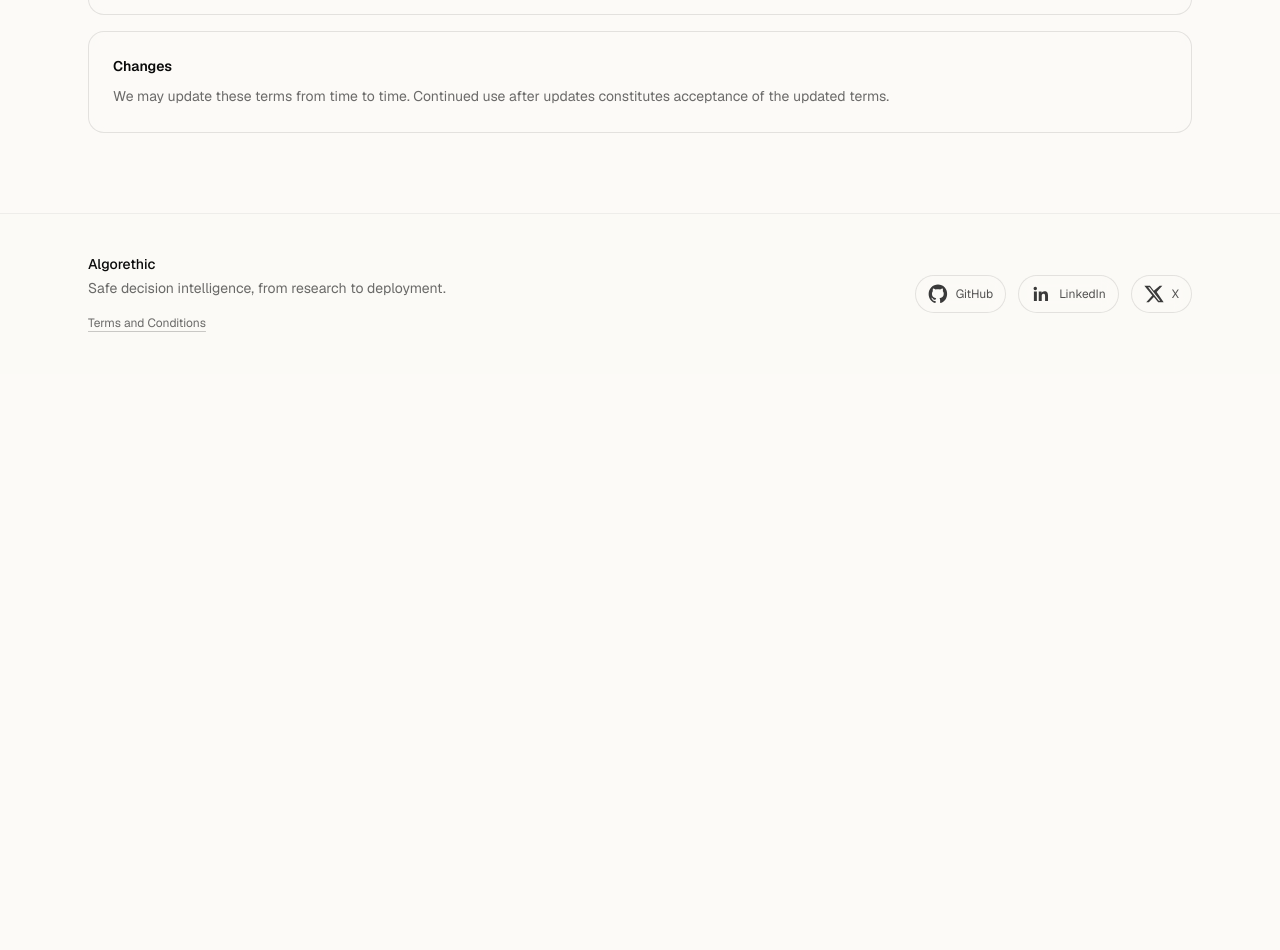
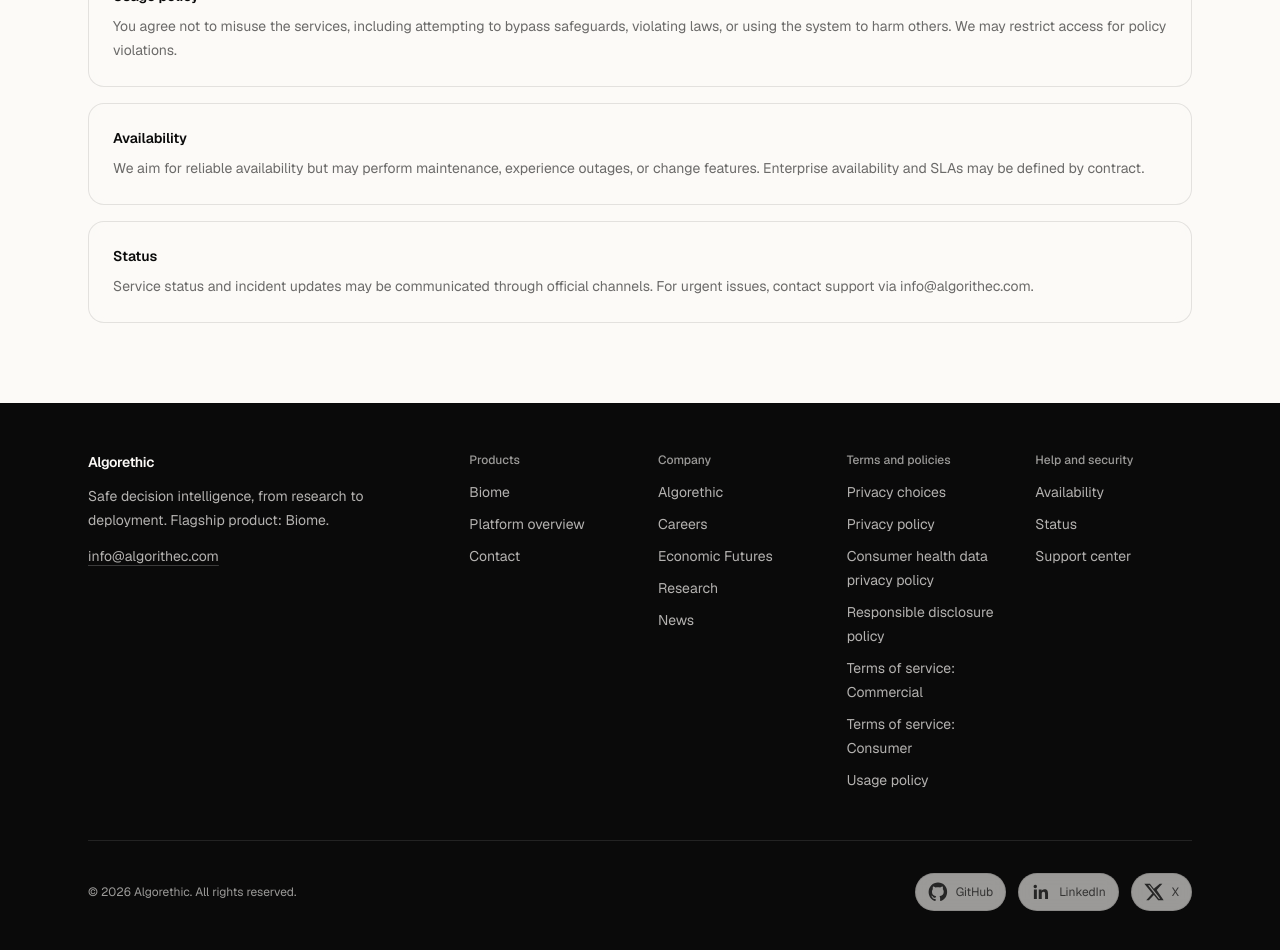
Before and after one commit to Algorithec/Algorithec-Website, a Next.js app in the folder tessarc/: page /terms in a window 1280 px wide. Shown: the part 1120-2070 px from the top of the page. Before the commit the page ends 1494 px from the top, so only its background shows below. Built offline with nearby package versions, Linux system fonts and the light colour scheme.

Commit message:
updating the footer section based on the requireents

```diff
--- a/tessarc/src/app/terms/page.tsx
+++ b/tessarc/src/app/terms/page.tsx
@@ -1,15 +1,61 @@
 export default function TermsPage() {
+  const sections = [
+    {
+      id: "privacy-choices",
+      title: "Privacy choices",
+      body: "You can make choices about how certain data is used for personalization and service improvement, subject to applicable law and product configuration.",
+    },
+    {
+      id: "privacy-policy",
+      title: "Privacy policy",
+      body: "This policy describes what data we collect, how we use it, how we share it, and the controls available to you. For questions, contact info@algorithec.com.",
+    },
+    {
+      id: "consumer-health-data-privacy-policy",
+      title: "Consumer health data privacy policy",
+      body: "If and where applicable, we describe additional requirements and protections related to consumer health data and sensitive categories of information.",
+    },
+    {
+      id: "responsible-disclosure-policy",
+      title: "Responsible disclosure policy",
+      body: "If you discover a security issue, report it responsibly and avoid impacting users. Email info@algorithec.com with details and reproduction steps.",
+    },
+    {
+      id: "tos-commercial",
+      title: "Terms of service: Commercial",
+      body: "Commercial use may be governed by a separate agreement, including licensing, SLAs, security terms, and pricing. If you are evaluating an enterprise deployment, contact us.",
+    },
+    {
+      id: "tos-consumer",
+      title: "Terms of service: Consumer",
+      body: "Consumer services are provided as-is and as-available, and outputs should be validated for your use case. Pricing and availability may vary across retailers and over time.",
+    },
+    {
+      id: "usage-policy",
+      title: "Usage policy",
+      body: "You agree not to misuse the services, including attempting to bypass safeguards, violating laws, or using the system to harm others. We may restrict access for policy violations.",
+    },
+    {
+      id: "availability",
+      title: "Availability",
+      body: "We aim for reliable availability but may perform maintenance, experience outages, or change features. Enterprise availability and SLAs may be defined by contract.",
+    },
+    {
+      id: "status",
+      title: "Status",
+      body: "Service status and incident updates may be communicated through official channels. For urgent issues, contact support via info@algorithec.com.",
+    },
+  ] as const;
+
   return (
     <div className="mx-auto w-full max-w-6xl px-6 py-16 sm:py-20">
       <div className="max-w-2xl">
-        <p className="text-xs font-medium text-foreground/60">
-          Terms and Conditions
-        </p>
+        <p className="text-xs font-medium text-foreground/60">Terms and policies</p>
         <h1 className="mt-3 text-3xl font-semibold tracking-tight text-foreground sm:text-4xl">
-          Algorethic Terms and Conditions
+          Algorethic Terms and Policies
         </h1>
         <p className="mt-4 text-sm leading-7 text-foreground/60 sm:text-base">
-          These Terms and Conditions govern your access to and use of Algorethic
+          These terms and policies govern your access to and use of Algorethic
           services, products, and websites. If you have questions, contact{" "}
           <a
             href="mailto:info@algorithec.com"
@@ -22,42 +68,10 @@
       </div>
 
       <div className="mt-10 grid gap-4">
-        {[
-          {
-            title: "Acceptance",
-            body: "By accessing or using our services, you agree to these Terms and Conditions.",
-          },
-          {
-            title: "Use of Services",
-            body: "You agree to use the services responsibly and comply with applicable laws and platform policies.",
-          },
-          {
-            title: "AI Outputs",
-            body: "Outputs may be probabilistic and should be validated for your specific use case, especially in high-stakes contexts.",
-          },
-          {
-            title: "Pricing Data & Availability",
-            body: "Price comparisons and predictions may vary based on retailer availability, offers, and data refresh times.",
-          },
-          {
-            title: "Intellectual Property",
-            body: "Algorethic and its licensors retain all rights in the services, models, software, and content, except where explicitly stated.",
-          },
-          {
-            title: "Disclaimer",
-            body: "Services are provided on an as-is and as-available basis, without warranties to the fullest extent permitted by law.",
-          },
-          {
-            title: "Limitation of Liability",
-            body: "To the fullest extent permitted by law, Algorethic will not be liable for indirect, incidental, or consequential damages.",
-          },
-          {
-            title: "Changes",
-            body: "We may update these terms from time to time. Continued use after updates constitutes acceptance of the updated terms.",
-          },
-        ].map((s) => (
+        {sections.map((s) => (
           <section
-            key={s.title}
+            id={s.id}
+            key={s.id}
             className="rounded-2xl border border-black/10 bg-background/60 p-6 backdrop-blur dark:border-white/15"
           >
             <h2 className="text-sm font-semibold text-foreground">{s.title}</h2>
--- a/tessarc/src/components/Footer.tsx
+++ b/tessarc/src/components/Footer.tsx
@@ -1,25 +1,139 @@
 import Link from "next/link";
 import { SocialLinks } from "@/components/SocialLinks";
 
+const footerLinks = {
+  products: [
+    { label: "Biome", href: "/" },
+    { label: "Platform overview", href: "/about" },
+    { label: "Contact", href: "/contact" },
+  ],
+  company: [
+    { label: "Algorethic", href: "/about" },
+    { label: "Careers", href: "/contact" },
+    { label: "Economic Futures", href: "/about" },
+    { label: "Research", href: "/about" },
+    { label: "News", href: "/about" },
+  ],
+  terms: [
+    { label: "Privacy choices", href: "/terms#privacy-choices" },
+    { label: "Privacy policy", href: "/terms#privacy-policy" },
+    {
+      label: "Consumer health data privacy policy",
+      href: "/terms#consumer-health-data-privacy-policy",
+    },
+    {
+      label: "Responsible disclosure policy",
+      href: "/terms#responsible-disclosure-policy",
+    },
+    { label: "Terms of service: Commercial", href: "/terms#tos-commercial" },
+    { label: "Terms of service: Consumer", href: "/terms#tos-consumer" },
+    { label: "Usage policy", href: "/terms#usage-policy" },
+  ],
+  help: [
+    { label: "Availability", href: "/terms#availability" },
+    { label: "Status", href: "/terms#status" },
+    { label: "Support center", href: "/contact" },
+  ],
+} as const;
+
 export function Footer() {
   return (
-    <footer className="border-t border-black/5 bg-background/60 dark:border-white/10">
-      <div className="mx-auto flex max-w-6xl flex-col gap-6 px-6 py-10 sm:flex-row sm:items-center sm:justify-between">
-        <div className="space-y-1">
-          <p className="text-sm font-medium text-foreground">Algorethic</p>
-          <p className="text-sm text-foreground/60">
-            Safe decision intelligence, from research to deployment.
-          </p>
-          <div className="pt-2">
-            <Link
-              href="/terms"
-              className="text-xs text-foreground/60 underline decoration-black/20 underline-offset-4 hover:text-foreground hover:decoration-black/40 dark:decoration-white/20 dark:hover:decoration-white/40"
+    <footer className="border-t border-black/10 bg-foreground text-background">
+      <div className="mx-auto max-w-6xl px-6 py-12">
+        <div className="grid gap-10 md:grid-cols-12">
+          <div className="space-y-3 md:col-span-4">
+            <p className="text-sm font-semibold tracking-tight text-background">
+              Algorethic
+            </p>
+            <p className="text-sm leading-6 text-background/70">
+              Safe decision intelligence, from research to deployment. Flagship
+              product: Biome.
+            </p>
+            <a
+              href="mailto:info@algorithec.com"
+              className="inline-flex text-sm text-background/70 underline decoration-white/20 underline-offset-4 hover:text-background hover:decoration-white/40"
             >
-              Terms and Conditions
-            </Link>
+              info@algorithec.com
+            </a>
+          </div>
+
+          <div className="grid gap-8 sm:grid-cols-2 md:col-span-8 md:grid-cols-4">
+            <div className="space-y-3">
+              <p className="text-xs font-medium text-background/60">Products</p>
+              <ul className="space-y-2">
+                {footerLinks.products.map((l) => (
+                  <li key={l.label}>
+                    <Link
+                      href={l.href}
+                      className="text-sm text-background/70 hover:text-background"
+                    >
+                      {l.label}
+                    </Link>
+                  </li>
+                ))}
+              </ul>
+            </div>
+
+            <div className="space-y-3">
+              <p className="text-xs font-medium text-background/60">Company</p>
+              <ul className="space-y-2">
+                {footerLinks.company.map((l) => (
+                  <li key={l.label}>
+                    <Link
+                      href={l.href}
+                      className="text-sm text-background/70 hover:text-background"
+                    >
+                      {l.label}
+                    </Link>
+                  </li>
+                ))}
+              </ul>
+            </div>
+
+            <div className="space-y-3">
+              <p className="text-xs font-medium text-background/60">
+                Terms and policies
+              </p>
+              <ul className="space-y-2">
+                {footerLinks.terms.map((l) => (
+                  <li key={l.label}>
+                    <Link
+                      href={l.href}
+                      className="text-sm text-background/70 hover:text-background"
+                    >
+                      {l.label}
+                    </Link>
+                  </li>
+                ))}
+              </ul>
+            </div>
+
+            <div className="space-y-3">
+              <p className="text-xs font-medium text-background/60">
+                Help and security
+              </p>
+              <ul className="space-y-2">
+                {footerLinks.help.map((l) => (
+                  <li key={l.label}>
+                    <Link
+                      href={l.href}
+                      className="text-sm text-background/70 hover:text-background"
+                    >
+                      {l.label}
+                    </Link>
+                  </li>
+                ))}
+              </ul>
+            </div>
           </div>
         </div>
-        <SocialLinks />
+
+        <div className="mt-12 flex flex-col gap-6 border-t border-white/10 pt-8 sm:flex-row sm:items-center sm:justify-between">
+          <p className="text-xs text-background/60">
+            © {new Date().getFullYear()} Algorethic. All rights reserved.
+          </p>
+          <SocialLinks />
+        </div>
       </div>
     </footer>
   );
```
